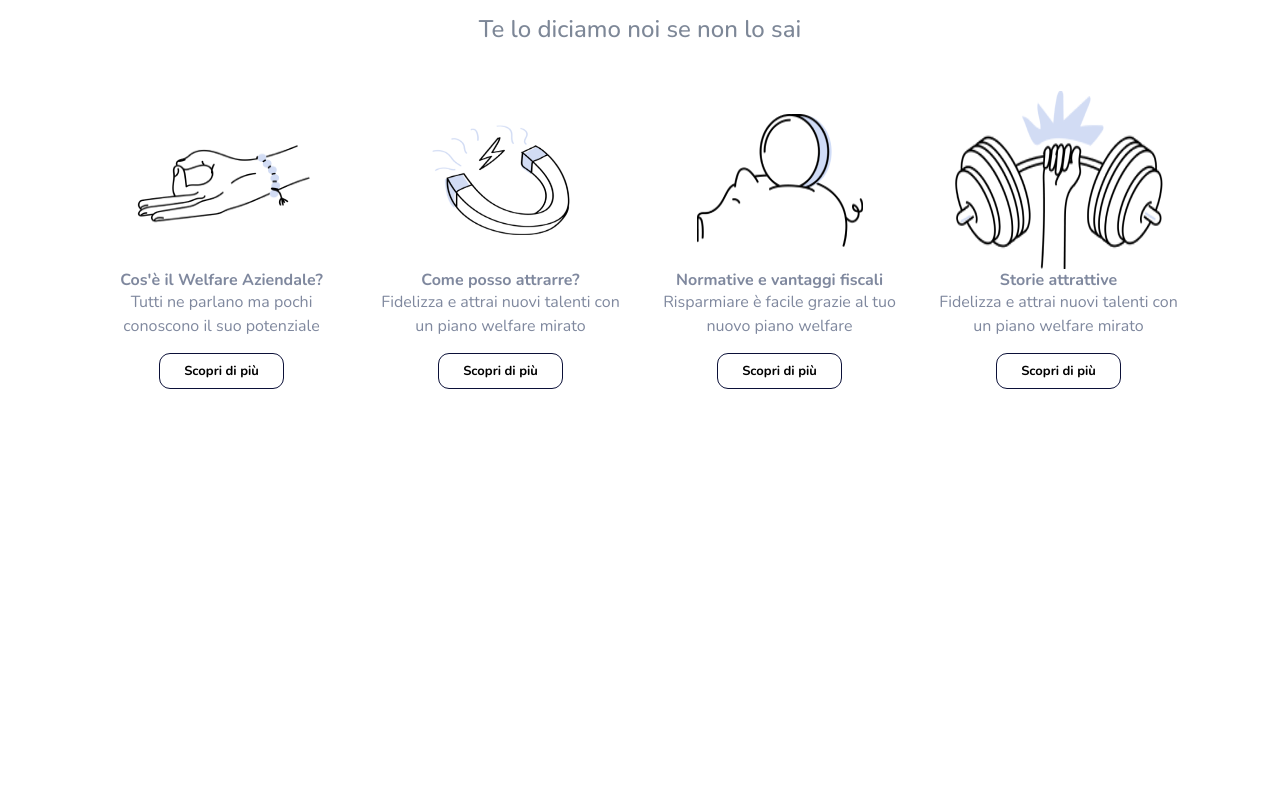
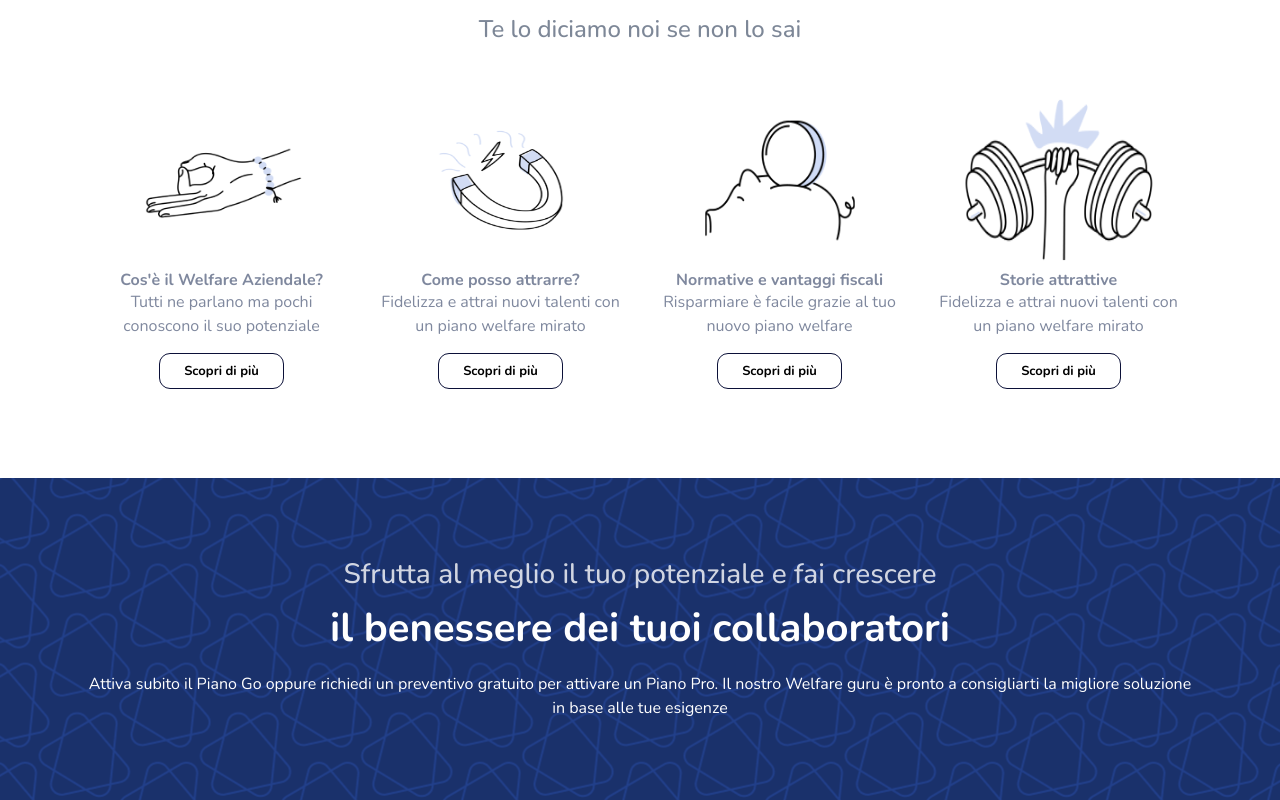
Before and after one commit to DarioGiusino/omni-vue, a Vue app: page / in a window 1280 px wide. Shown: the part 2419-3219 px from the top of the page. Before the commit the page ends 2817 px from the top, so only its background shows below. Built offline with nearby package versions, Linux system fonts and the light colour scheme.

Commit message:
welfareCoolab section

```diff
--- a/src/assets/scss/style.scss
+++ b/src/assets/scss/style.scss
@@ -101,6 +101,9 @@ ul {
   .fw-800 {
     font-weight: 800;
   }
+  .fw-900 {
+    font-weight: 900;
+  }
 }
 
 // flex utils
--- a/src/components/AppMain.vue
+++ b/src/components/AppMain.vue
@@ -2,9 +2,10 @@
 import PmiSection from './main/PmiSection.vue';
 import MobileSection from './main/MobileSection.vue';
 import WelfareSection from './main/WelfareSection.vue';
+import WelfareCollabSection from './main/WelfareCollabSection.vue';
 export default {
     name: "AppMain",
-    components: { PmiSection, MobileSection, WelfareSection }
+    components: { PmiSection, MobileSection, WelfareSection, WelfareCollabSection }
 }
 </script>
 
@@ -13,6 +14,7 @@ export default {
         <PmiSection />
         <MobileSection />
         <WelfareSection />
+        <WelfareCollabSection />
     </main>
 </template>
 
--- a/src/components/generics/BaseSimpleCard.vue
+++ b/src/components/generics/BaseSimpleCard.vue
@@ -42,6 +42,10 @@ export default {
 
     figure {
         height: 150px;
+
+        img {
+            scale: 0.9;
+        }
     }
 }
 
--- /dev/null
+++ b/src/components/main/WelfareCollabSection.vue
@@ -0,0 +1,54 @@
+<script>
+export default {
+    name: "WelfareCollabSection",
+    methods: {
+        // build image src
+        imagePath(path) {
+            // build src
+            const url = new URL(`../../assets/img/${path}`, import.meta.url);
+
+            // return src
+            return url.href;
+        }
+    }
+}
+</script>
+
+<template>
+    <section id="welfare-collab-section" class="section-top-margin text-center px-lg-5"
+        :style="`background-image: url(${imagePath('welfare_bg.png')})`">
+
+        <div class="container">
+            <h3>Sfrutta al meglio il tuo potenziale e fai crescere</h3>
+
+            <h1 class="mt-3 mb-4 fw-700 fs-xl">il benessere dei tuoi collaboratori</h1>
+
+            <p class="mb-0 fw-300">
+                Attiva subito il <strong>Piano Go</strong> oppure richiedi un preventivo gratuito per attivare un
+                <strong>Piano Pro.</strong> Il nostro Welfare guru è pronto a consigliarti la migliore soluzione in base
+                alle tue esigenze
+            </p>
+        </div>
+    </section>
+</template>
+
+<style lang="scss" scoped>
+@use '../../assets/scss/partials/variables.scss' as *;
+
+#welfare-collab-section {
+    background-repeat: no-repeat;
+    background-position: center;
+
+    color: $black-50;
+    padding-top: 5rem;
+    padding-bottom: 5rem;
+
+    h3 {
+        opacity: 0.8;
+    }
+
+    h1 {
+        line-height: 2.5rem;
+    }
+}
+</style>
```
